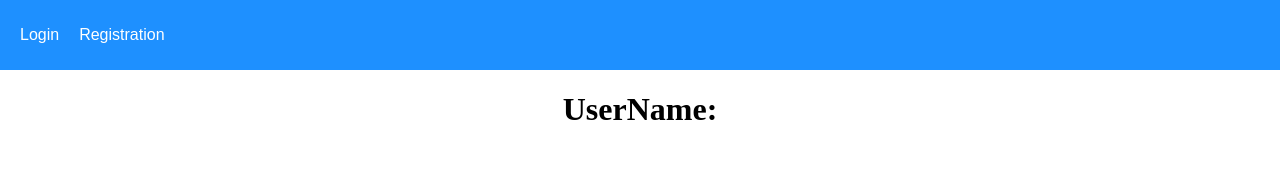
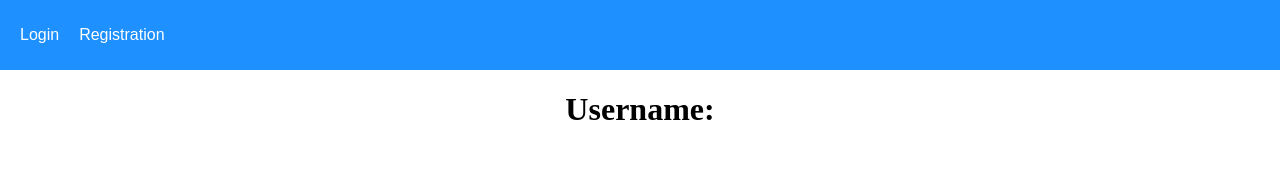
Before and after one commit to NadiaPia/full-stack-app, a React (Create React App) app in the folder client/: page /profile/1 in a window 1280 px wide. Shown: the top 181 px of the page. Built offline with nearby package versions, Linux system fonts and the light colour scheme; no server answers.

Commit message:
Add functionality to show the userName at Profile.js

```diff
--- a/client/src/pages/Profile.js
+++ b/client/src/pages/Profile.js
@@ -1,12 +1,22 @@
-import React from 'react';
+import React, { useEffect, useState } from 'react';
 import { useParams } from 'react-router-dom';
+import axios from 'axios';
 
 
 function Profile() {
     let { id } = useParams();
+    const [userName, setUserName] = useState("");
+
+    useEffect(() => {
+        axios.get(`http://localhost:3001/auth/basicinfo/${id}`). then((response) => {
+            setUserName(response.data.userNAme)
+
+        })
+    }, []);
+
   return (
     <div className="profilePageContainer">
-      <div className="basicInfo"><h1>UserName: {}</h1></div>
+      <div className="basicInfo"><h1>Username: {userName}</h1></div>
       <div className="listOfPosts"></div>
 
     </div>
```
